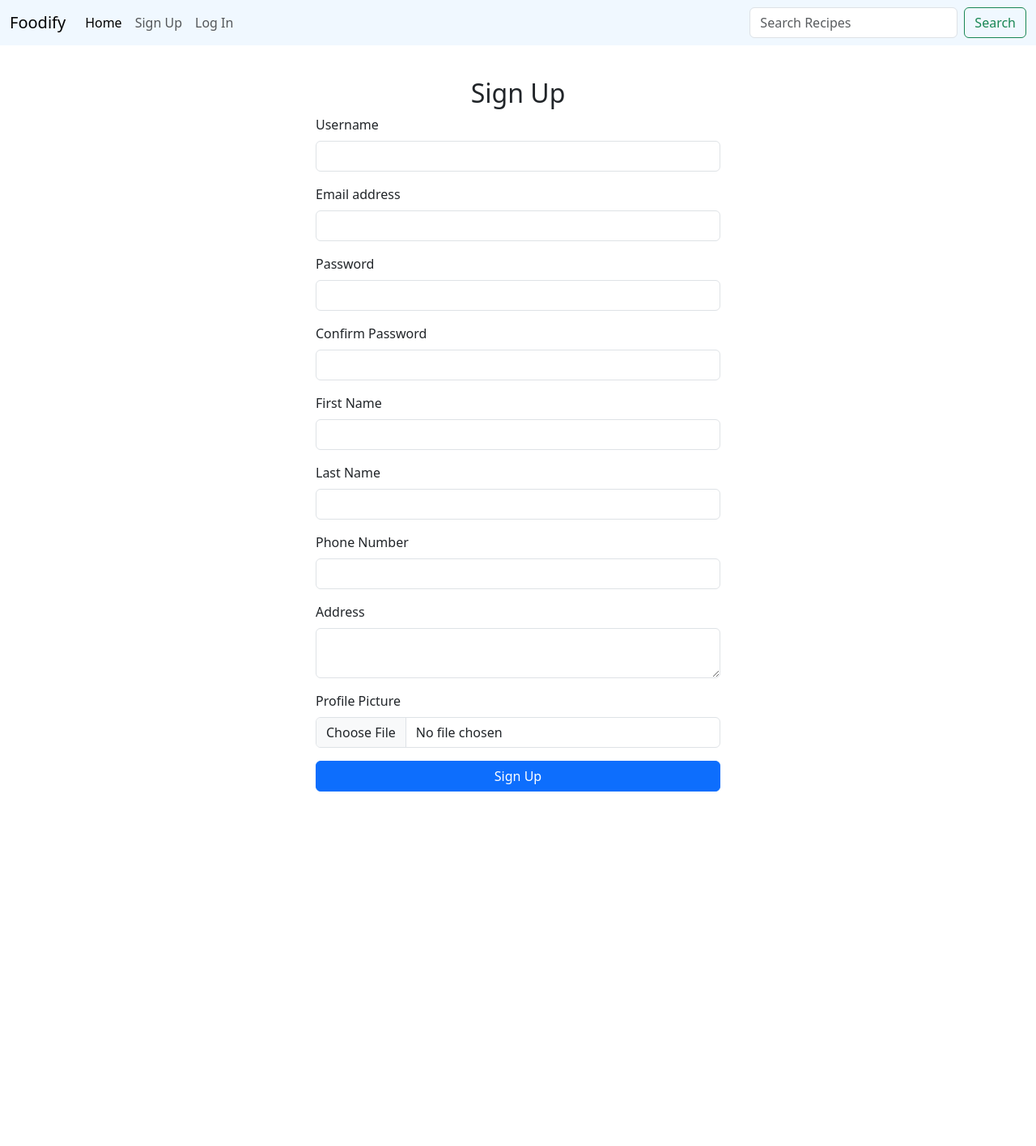
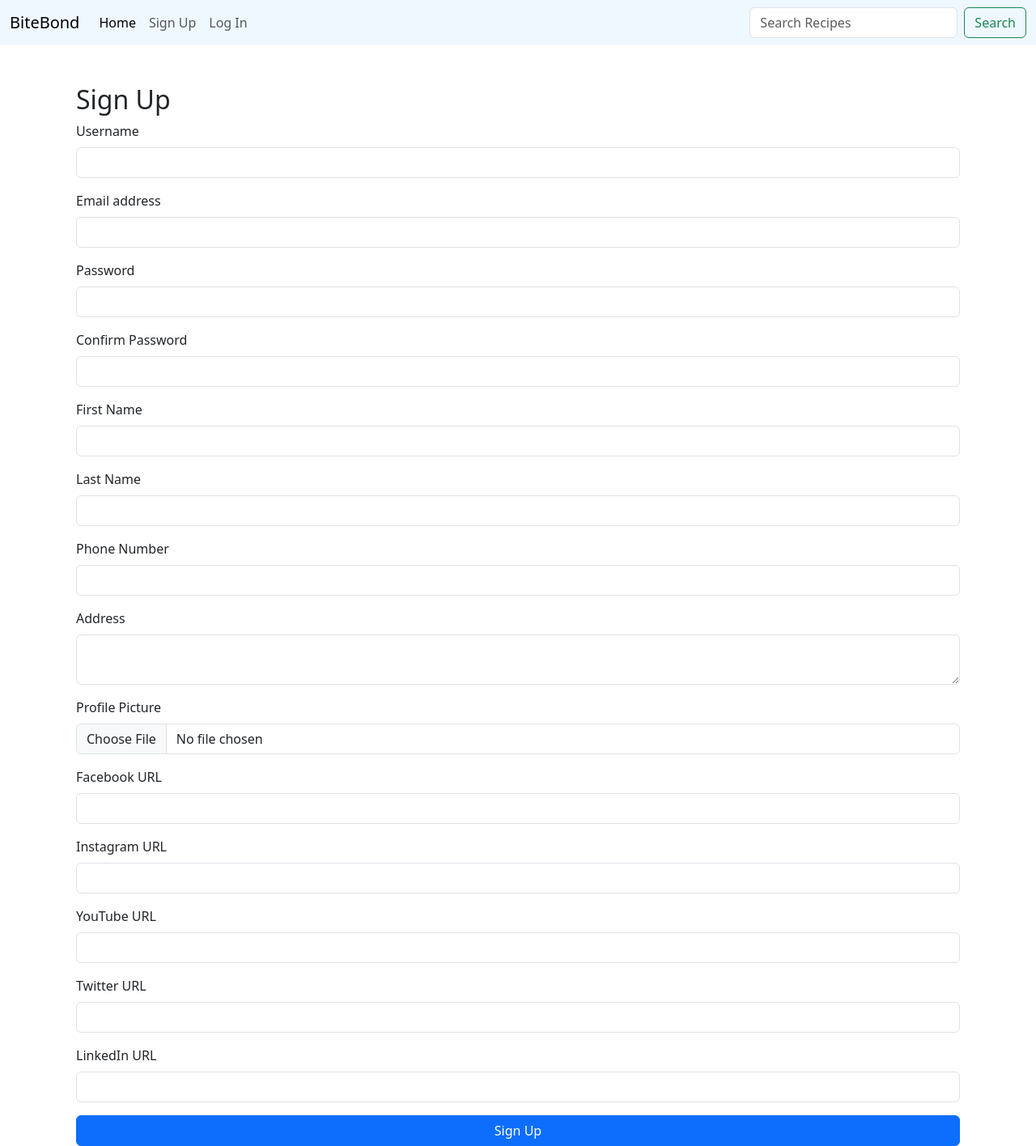
Before and after one commit to AndersH82/Foodify, a Django app: template app/templates/signup.html in a window 1280 px wide. Shown: the whole page at 81% size. Before the commit the page ends 978 px from the top, so only its background shows below. Run offline with Django 3.2, Linux system fonts and the light colour scheme; the template is opened without the code that fills it, so the values that code supplies are empty; some libraries are stand-ins or nearby versions.

Commit message:
change name

```diff
--- a/app/templates/base.html
+++ b/app/templates/base.html
@@ -4,14 +4,15 @@
   {% load static %}
     <meta charset="UTF-8">
     <meta name="viewport" content="width=device-width, initial-scale=1.0">
-    <title>{% block title %}Foodify{% endblock %}</title>
+    <title>{% block title %}Welcome to BiteBond{% endblock %}</title>
     <link href="https://cdn.jsdelivr.net/npm/bootstrap@5.3.3/dist/css/bootstrap.min.css" rel="stylesheet">
+    <link href="https://cdnjs.clouflare.com/ajax/libs/font-awesome/6.0.0-beta3/css/all.min.css" rel="stylesheet">
     <link rel="stylesheet" href="{% static 'css/styles.css' %}">
 </head>
 <body>
     <nav class="navbar navbar-expand-lg fixed-top">
   <div class="container-fluid">
-    <a class="navbar-brand" href="{% url 'home' %}">Foodify</a>
+    <a class="navbar-brand" href="{% url 'home' %}">BiteBond</a>
     <button class="navbar-toggler" type="button" data-bs-toggle="collapse" data-bs-target="#navbarSupportedContent" aria-controls="navbarSupportedContent" aria-expanded="false" aria-label="Toggle navigation">
       <span class="navbar-toggler-icon"></span>
     </button>
@@ -47,7 +48,7 @@
         {% endif %}
       </ul>
         {% if user.is_authenticated %}
-        <a class="add nav-link" href="{% url 'add_recipe' %}">Add Recipe</a>
+        <a class="add nav-link" href="{% url 'add_recipe' %}">New Recipe</a>
         {% endif %}
       <form class="d-flex" role="search">
         <input class="form-control me-2" type="search" placeholder="Search Recipes" aria-label="Search">
@@ -63,5 +64,6 @@
     </div>
 
     <script src="https://cdn.jsdelivr.net/npm/bootstrap@5.3.3/dist/js/bootstrap.bundle.min.js"></script>
+    <script src="https://kit.fontawesome.com/1c9e9f31ac.js" crossorigin="anonymous"></script>
 </body>
 </html>
--- a/app/templates/home.html
+++ b/app/templates/home.html
@@ -2,14 +2,14 @@
 
 {% load static %}
 
-{% block title %}Welcome to Foodify{% endblock %}
+
 
 {% block content %}
 <div class="container mt-5">
     <div class="row d-flex align-items-center">
         <div class="col-md-6 text-center text-md-left">
-            <h1>Welcome to Foodify</h1>
-            <p>Discover, share, and enjoy a world of delicious recipes. Whether you're a seasoned chef or a home cook, Foodify is your go-to platform for culinary inspiration. Join our community to explore new dishes, share your own creations, and connect with fellow food enthusiasts. Let's make cooking fun and accessible for everyone!</p>
+            <h1>Welcome to BiteBond</h1>
+            <p>Discover, share, and enjoy a world of delicious recipes. Whether you're a seasoned chef or a home cook, BiteBond is your go-to platform for culinary inspiration. Join our community to explore new dishes, share your own creations, and connect with fellow food enthusiasts. Let's make cooking fun and accessible for everyone!</p>
             <div class="mt-4">
                 {% if not user.is_authenticated %}
                     <a href="{% url 'signup' %}" class="btn btn-primary me-2">Sign Up</a>
--- a/app/templates/signup.html
+++ b/app/templates/signup.html
@@ -1,15 +1,20 @@
 <!DOCTYPE html>
 {% extends 'base.html' %}
-{% load static%}
+{% load static %}
 
 {% block content %}
 <html lang="en">
+<head>
+    <meta charset="UTF-8">
+    <meta name="viewport" content="width=device-width, initial-scale=1.0">
+    <title>Sign Up - Foodify</title>
+    <link href="https://stackpath.bootstrapcdn.com/bootstrap/5.3.3/css/bootstrap.min.css" rel="stylesheet">
+    <link href="{% static 'css/styles.css' %}" rel="stylesheet">
 </head>
 <body>
-    <div class="container centered-form">
-        <div class="form-container">
-            <h2 class="text-center">Sign Up</h2>
-            <form method="post" action="{% url 'register' %}" enctype="multipart/form-data">
+    <div class="container mt-5">
+        <h2>Sign Up</h2>
+        <form method="post" action="{% url 'signup' %}" enctype="multipart/form-data">
             {% csrf_token %}
             <div class="mb-3">
                 <label for="username" class="form-label">Username</label>
@@ -29,30 +34,48 @@
             </div>
             <div class="mb-3">
                 <label for="first_name" class="form-label">First Name</label>
-                    <input type="text" class="form-control" id="first_name" name="first_name">
+                <input type="text" class="form-control" id="first_name" name="first_name" required>
             </div>
             <div class="mb-3">
                 <label for="last_name" class="form-label">Last Name</label>
-                    <input type="text" class="form-control" id="last_name" name="last_name">
+                <input type="text" class="form-control" id="last_name" name="last_name" required>
             </div>
             <div class="mb-3">
                 <label for="phone_number" class="form-label">Phone Number</label>
-                    <input type="text" class="form-control" id="phone_number" name="phone_number">
+                <input type="text" class="form-control" id="phone_number" name="phone_number" required>
             </div>
             <div class="mb-3">
                 <label for="address" class="form-label">Address</label>
-                    <textarea class="form-control" id="address" name="address"></textarea>
+                <textarea class="form-control" id="address" name="address" required></textarea>
             </div>
             <div class="mb-3">
                 <label for="picture" class="form-label">Profile Picture</label>
-                    <input type="file" class="form-control" id="picture" name="picture">
+                <input type="file" class="form-control" id="picture" name="picture" required>
+            </div>
+            <div class="mb-3">
+                <label for="facebook_url" class="form-label">Facebook URL</label>
+                <input type="url" class="form-control" id="facebook_url" name="facebook_url">
+            </div>
+            <div class="mb-3">
+                <label for="instagram_url" class="form-label">Instagram URL</label>
+                <input type="url" class="form-control" id="instagram_url" name="instagram_url">
+            </div>
+            <div class="mb-3">
+                <label for="youtube_url" class="form-label">YouTube URL</label>
+                <input type="url" class="form-control" id="youtube_url" name="youtube_url">
+            </div>
+            <div class="mb-3">
+                <label for="twitter_url" class="form-label">Twitter URL</label>
+                <input type="url" class="form-control" id="twitter_url" name="twitter_url">
+            </div>
+            <div class="mb-3">
+                <label for="linkedin_url" class="form-label">LinkedIn URL</label>
+                <input type="url" class="form-control" id="linkedin_url" name="linkedin_url">
             </div>
             <button type="submit" class="btn btn-primary w-100">Sign Up</button>
         </form>
     </div>
-    </div>
     <script src="https://stackpath.bootstrapcdn.com/bootstrap/5.3.3/js/bootstrap.bundle.min.js"></script>
 </body>
 </html>
-
 {% endblock %}
--- a/static/css/styles.css
+++ b/static/css/styles.css
@@ -63,3 +63,15 @@ img.card-img-top {
 .add {
     margin-right: 30px;
 }
+
+.social-media.mt-3 {
+    margin-bottom: 20px;
+}
+
+.name.card-text {
+    margin-top: 20px;
+}
+
+.profileedit {
+    border-radius: 8px;
+}
```
Also changed, not shown: app/forms.py (+20 -14 lines), app/models.py (+19 -4 lines), app/templates/edit_profile.html (+7 -5 lines), app/templates/profile.html (+19 -5 lines), app/templates/recipe.html (+39 -0 lines), app/views.py (+56 -8 lines), app/migrations/0014_likedislike_comment.py (added), app/migrations/0015_remove_profile_bio_profile_facebook_url_and_more.py (added), db.sqlite3. Lines whose indentation alone changed are shown as unchanged.
